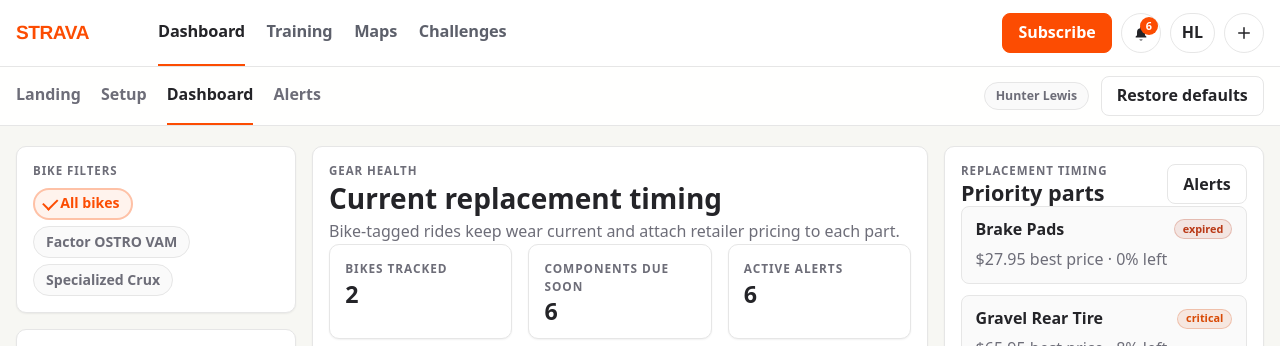
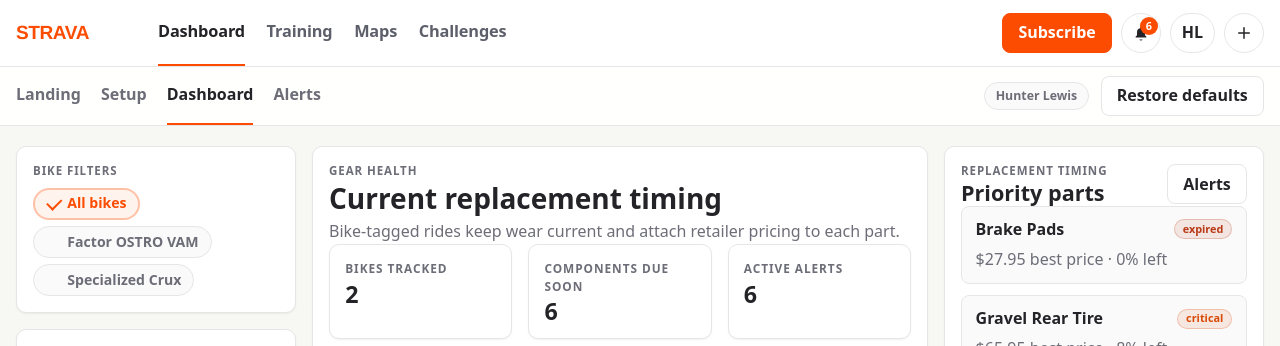
Before and after one commit to codyjohnsontx/ccComponentHealthDashboard, a Next.js app: page /projects/cc-component-health/dashboard in a window 1280 px wide. Shown: the top 346 px of the page. Built offline with nearby package versions, Linux system fonts and the light colour scheme.

Commit message:
chore(review): fix bike filter focus ring contrast and pill reflow

```diff
--- a/src/features/cc-component-health/components/feature.module.css
+++ b/src/features/cc-component-health/components/feature.module.css
@@ -778,9 +778,35 @@
   color: var(--accent);
 }
 
+/* The covering input is opacity 0, so its own UA ring never paints and this is
+   the only signal that focus reached the group: it has to clear 3:1 on its own,
+   which a translucent accent does not. */
 .filterPill:has(.filterPillInput:focus-visible) {
-  outline: 2px solid rgba(252, 76, 2, 0.6);
+  outline: 2px solid var(--accent);
   outline-offset: 2px;
+}
+
+/* Every pill reserves the mark's slot and only the checked one paints the
+   stroke, so changing the selection never resizes a pill. rotate(45deg) paints
+   the mark wider than its layout box; the margin restores that overhang so the
+   flex gap is the gap you actually see. */
+.filterPill::before {
+  --mark-inline: calc(0.42rem + 2px);
+  --mark-block: calc(0.72rem + 2px);
+
+  content: "";
+  flex: none;
+  /* The `*` reset does not match pseudo-elements, so this box is opted in
+     explicitly and the sizes above are the painted stroke, borders included. */
+  box-sizing: border-box;
+  width: var(--mark-inline);
+  height: var(--mark-block);
+  margin-inline: calc(
+    ((var(--mark-inline) + var(--mark-block)) / 1.41421 - var(--mark-inline)) / 2
+  );
+  border: solid transparent;
+  border-width: 0 2px 2px 0;
+  transform: translateY(-0.09rem) rotate(45deg);
 }
 
 /* Colour carries the selection for most people, but not for everyone: the check
@@ -789,19 +815,14 @@
   background: var(--accent-soft);
   border-color: rgba(252, 76, 2, 0.3);
   border-width: 2px;
-  /* Absorb the extra border so the pill does not grow and reflow the group. */
+  /* Absorb the extra border width so the pill keeps its unchecked size. */
   padding: 0 calc(0.75rem - 1px);
   color: var(--accent);
   font-weight: 700;
 }
 
 .filterPill:has(.filterPillInput:checked)::before {
-  content: "";
-  width: 0.42rem;
-  height: 0.72rem;
-  border: solid currentColor;
-  border-width: 0 2px 2px 0;
-  transform: translateY(-0.09rem) rotate(45deg);
+  border-color: currentColor;
 }
 
 .railListItemHeader {
```
